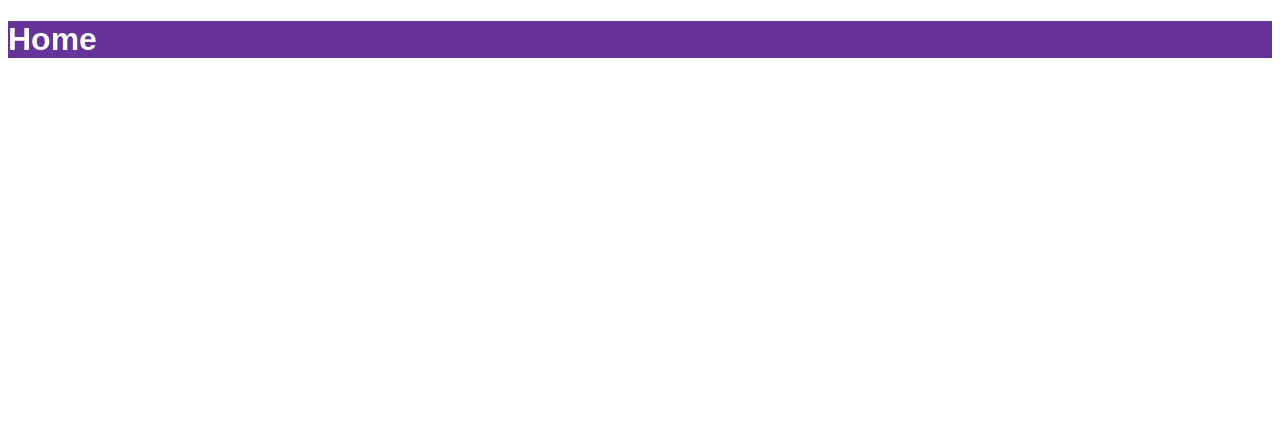
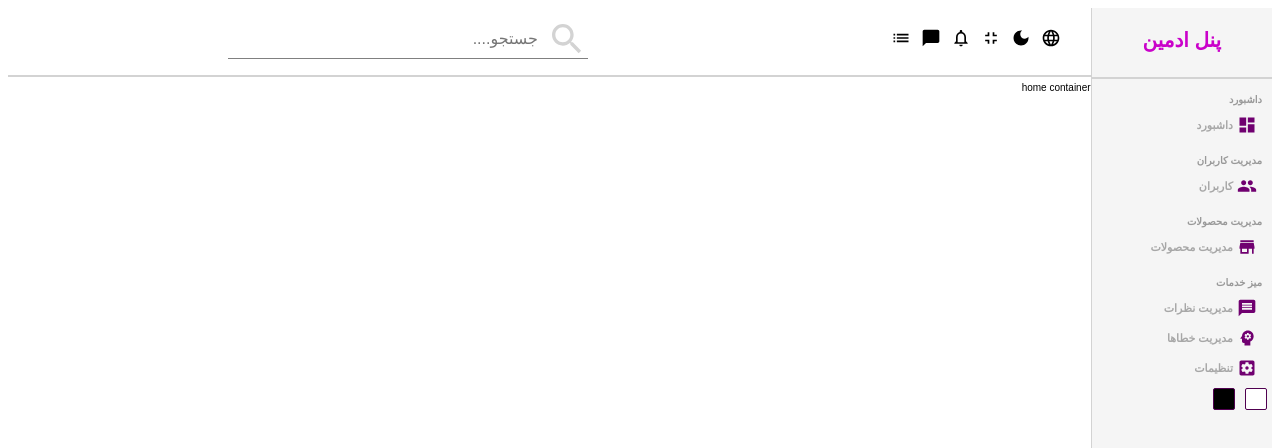
Before and after one commit to AmirHabibzadeh1377/ReactPanelAdmin, a React (Create React App) app: page / in a window 1280 px wide. Shown: the top 448 px of the page. Built offline with nearby package versions, Linux system fonts and the light colour scheme.

Commit message:
add sidebar and navbar completed

```diff
--- a/package.json
+++ b/package.json
@@ -3,6 +3,10 @@
   "version": "0.1.0",
   "private": true,
   "dependencies": {
+    "@emotion/react": "^11.11.1",
+    "@emotion/styled": "^11.11.0",
+    "@mui/icons-material": "^5.14.3",
+    "@mui/material": "^5.14.4",
     "@testing-library/jest-dom": "^5.17.0",
     "@testing-library/react": "^13.4.0",
     "@testing-library/user-event": "^13.5.0",
--- a/src/App.js
+++ b/src/App.js
@@ -6,7 +6,6 @@ import Login from './pages/login/Login';
 import New from './pages/new/New'
 function App() {
   return (
-    <div className="home">
       <BrowserRouter>
         <Routes>
           <Route path="/" >
@@ -26,7 +25,6 @@ function App() {
           </Route>
         </Routes>
       </BrowserRouter>
-    </div>
   );
 
 }
--- /dev/null
+++ b/src/component/navbar/Navbar.jsx
@@ -0,0 +1,46 @@
+import './navbar.scss'
+import SearchIcon from '@mui/icons-material/Search';
+import LanguageIcon from '@mui/icons-material/Language';
+import DarkModeIcon from '@mui/icons-material/DarkMode';
+import FullscreenExitIcon from '@mui/icons-material/FullscreenExit';
+import NotificationsNoneIcon from '@mui/icons-material/NotificationsNone';
+import ChatBubbleIcon from '@mui/icons-material/ChatBubble';
+import ListIcon from '@mui/icons-material/List';
+const Navbar = () => {
+  return (
+    <div className='navbar'>
+      <div className="wrapper">
+        <div className="right">
+          <div className="items">
+            <div className="item">
+              <LanguageIcon className='icon'/>
+            </div>
+            <div className="item">
+              <DarkModeIcon className='icon'/>
+            </div>
+            <div className="item">
+              <FullscreenExitIcon className='icon'/>
+            </div>
+            <div className="item">
+              <NotificationsNoneIcon className='icon' />
+            </div>
+            <div className="item">
+              <ChatBubbleIcon className='icon'/>
+            </div>
+            <div className="item">
+              <ListIcon className='icon'/>
+            </div>
+          </div>
+        </div>
+        <div className="left">
+          <div className="search">
+            <input type="text" placeholder='جستجو....' />
+            <SearchIcon className='icon' />
+          </div>
+        </div>
+      </div>
+    </div>
+  )
+}
+
+export default Navbar
--- /dev/null
+++ b/src/component/navbar/navbar.scss
@@ -0,0 +1,55 @@
+.navbar {
+    padding: 2rem;
+
+    .wrapper {
+        display: flex;
+        align-items: center;
+        position: relative;
+        .right {
+            .items {
+                margin-left: 1rem;
+
+                .item {
+                    display: inline-block;
+                    cursor: pointer;
+                    margin-right: 1rem;
+
+                    .icon{
+                        font-size: 2rem;
+                    }
+                }
+            }
+        }
+
+        .left{
+            position: absolute;
+            left: 20rem;
+
+            .search{
+                position: relative;
+                input{
+                    border:transparent;
+                    width: 30rem;
+                    border-bottom: .1rem solid gray;
+                    font-size: 1.6rem;
+                    padding: 1rem;
+                    padding-right: 5rem;
+                }
+                .icon{
+                    position: absolute;
+                    top:50%;
+                    transform: translateY(-50%);
+                    font-size: 4rem;
+                    right:.1rem;
+                    color: lightgray;
+                    cursor:pointer;
+                }
+            }
+        }
+    }
+
+    hr {
+        height: 0;
+        border: .5px solid #999;
+    }
+}
--- /dev/null
+++ b/src/component/sidebar/Sidebar.jsx
@@ -0,0 +1,56 @@
+import React from 'react'
+import "./sidebar.scss";
+import DashboardIcon from '@mui/icons-material/Dashboard';
+import GroupIcon from '@mui/icons-material/Group';
+import StoreIcon from '@mui/icons-material/Store';
+import MessageIcon from '@mui/icons-material/Message';
+import PsychologyIcon from '@mui/icons-material/Psychology';
+import SettingsApplicationsIcon from '@mui/icons-material/SettingsApplications';
+const Sidebar = () => {
+  return (
+    <div className='sidebar'>
+        <div className="top">
+            <span className="logo">پنل ادمین</span>
+        </div>
+        <hr />
+        <div className="center">
+            <ul>
+                <p className="title">داشبورد</p>
+                <li>
+                    <DashboardIcon className='icon'/>
+                    <span>داشبورد</span>
+                </li>
+                <p className="title">مدیریت کاربران</p>
+                <li>
+                    <GroupIcon className='icon'/>
+                    <span>کاربران</span>
+                </li>
+                <p className="title">مدیریت محصولات</p>
+                <li>
+                   <StoreIcon className='icon'/>
+                    <span>مدیریت محصولات</span>
+                </li>
+                <p className="title">میز خدمات</p>
+                <li>
+                    <MessageIcon className='icon'/>
+                    <span>مدیریت نظرات</span>
+                </li>
+                <li>
+                    <PsychologyIcon className='icon'/>
+                    <span>مدیریت خطاها</span>
+                </li>
+                <li>
+                    <SettingsApplicationsIcon className='icon'/>
+                    <span>تنظیمات</span>
+                </li>
+            </ul>
+        </div>
+        <div className="bottom">
+           <div className="optionColor"></div>
+           <div className="optionColor"></div>
+        </div>
+    </div>
+  )
+}
+
+export default Sidebar
--- /dev/null
+++ b/src/component/sidebar/sidebar.scss
@@ -0,0 +1,85 @@
+.sidebar {
+    flex: 1;
+    border-left: .5px solid lightgray;
+    min-height: 100vh;
+    background-color: whitesmoke;
+
+    .top {
+        text-align: center;
+        padding: 2rem;
+
+        .logo {
+            font-size: 2rem;
+            font-weight: bold;
+            color: rgb(202, 2, 202);
+        }
+    }
+
+    .center {
+        padding-right: 1rem;
+
+        ul {
+            list-style: none;
+            padding: 0;
+            margin: 0;
+
+            .title {
+                font-size: 1rem;
+                font-weight: bold;
+                color: #999;
+                margin: 1.5rem 0 .5rem 0;
+            }
+
+            li {
+                display: flex;
+                align-items: center;
+                gap: .4rem;
+                padding: .5rem;
+                cursor: pointer;
+                transition: all .3s ease-in;
+
+                .icon {
+                    font-size: 2rem;
+                    font-weight: bold;
+                    color: rgb(112, 0, 112);
+                }
+
+                span {
+                    font-size: 1.1rem;
+                    font-weight: 600;
+                    color: #a7a7a7;
+                }
+
+                &:hover {
+                    background-color: rgb(226, 213, 226);
+                }
+            }
+        }
+    }
+
+    .bottom {
+        display: flex;
+
+        .optionColor {
+            width: 2rem;
+            height: 2rem;
+            margin: .5rem;
+            border: .1rem solid rgb(80, 0, 80);
+            border-radius: .2rem;
+            cursor: pointer;
+            &:nth-child(1) {
+                background-color: white;
+            }
+
+            &:nth-child(2) {
+                background-color: black;
+            }
+
+        }
+    }
+
+    hr {
+        height: 0;
+        border: .5px solid lightgray;
+    }
+}
--- a/src/pages/home/Home.jsx
+++ b/src/pages/home/Home.jsx
@@ -1,9 +1,16 @@
-import React from 'react'
+import React from 'react';
+import Sidebar from '../../component/sidebar/Sidebar';
+import Navbar  from '../../component/navbar/Navbar';
 import './home.scss'
 const Home = () => {
   return (
     <div className='home'>
-        <h1 className="title">Home</h1>
+       <Sidebar/>
+       <div className="homeContainer">
+         <Navbar/>
+        <hr />
+         home container
+       </div>
     </div>
   )
 }
--- a/src/pages/home/home.scss
+++ b/src/pages/home/home.scss
@@ -1,6 +1,15 @@
+html{
+    font-size: 10px;
+}
 .home{
-    background-color: rebeccapurple;
-    .title{
-        color: white;
+    display: flex;
+    direction: rtl;
+    .homeContainer{
+        flex: 6;
     }
+
+hr{
+    height: 0;
+    border: .5px solid lightgray;
 }
+}
```
Also changed, not shown: 1 other file (tests, documents, lock files or other folders).
